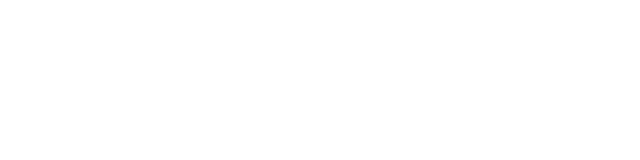
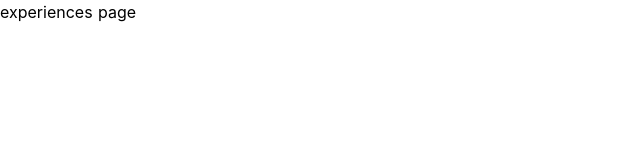
Before and after one commit to NicolasD09/portfolio, a Nuxt app: page /experiences in a window 1280 px wide. Before the commit this address had no page. Shown: the top 160 px of the page, without its empty margins (0-640 px from the left). Built offline with nearby package versions, Linux system fonts and the light colour scheme.

Commit message:
added main pages

```diff
--- /dev/null
+++ b/pages/about/index.vue
@@ -0,0 +1,13 @@
+<template>
+  <h1>about page</h1>
+</template>
+
+<script>
+export default {
+  name: 'about'
+}
+</script>
+
+<style>
+
+</style>
--- /dev/null
+++ b/pages/contact/index.vue
@@ -0,0 +1,13 @@
+<template>
+  <h1>contact page</h1>
+</template>
+
+<script>
+export default {
+  name: 'contact'
+}
+</script>
+
+<style>
+
+</style>
--- /dev/null
+++ b/pages/experiences/index.vue
@@ -0,0 +1,13 @@
+<template>
+  <h1>experiences page</h1>
+</template>
+
+<script>
+export default {
+  name: 'experiences'
+}
+</script>
+
+<style>
+
+</style>
--- /dev/null
+++ b/pages/projets/index.vue
@@ -0,0 +1,13 @@
+<template>
+  <h1>projects page</h1>
+</template>
+
+<script>
+export default {
+  name: 'projets'
+}
+</script>
+
+<style>
+
+</style>
```
